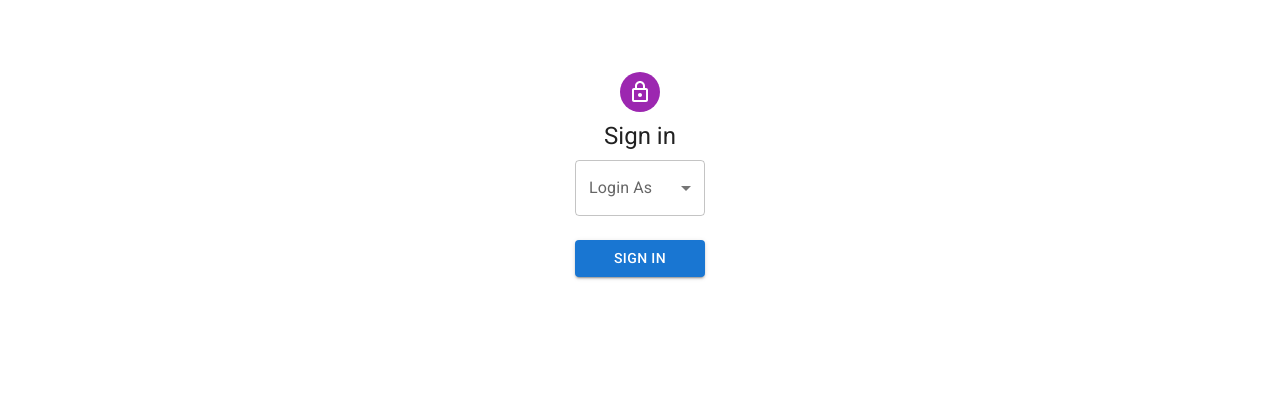
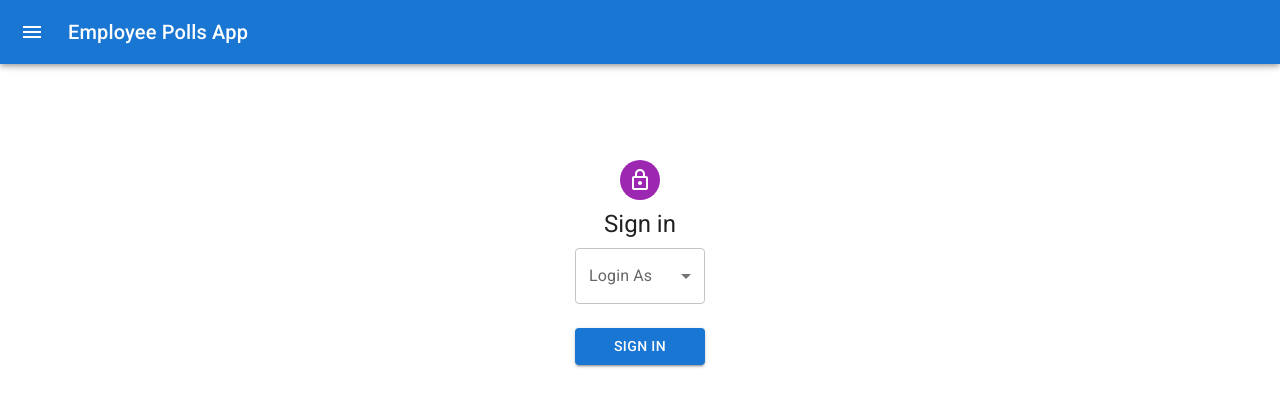
Before and after one commit to aa-rabie/udacity-react-employee-polls, a React (Create React App) app in the folder emp-polls-app/: page / in a window 1280 px wide. Shown: the top 406 px of the page. Built offline with nearby package versions, Linux system fonts and the light colour scheme.

Commit message:
adding react-router

```diff
--- a/emp-polls-app/package.json
+++ b/emp-polls-app/package.json
@@ -12,10 +12,14 @@
     "@testing-library/jest-dom": "^5.16.5",
     "@testing-library/react": "^13.4.0",
     "@testing-library/user-event": "^14.4.3",
+    "localforage": "^1.10.0",
+    "match-sorter": "^6.3.1",
     "react": "^18.2.0",
     "react-dom": "^18.2.0",
     "react-redux": "^8.0.5",
+    "react-router-dom": "^6.11.2",
     "react-scripts": "5.0.1",
+    "sort-by": "^1.2.0",
     "web-vitals": "^2.1.4"
   },
   "scripts": {
--- a/emp-polls-app/src/App.js
+++ b/emp-polls-app/src/App.js
@@ -1,12 +1,12 @@
 import CssBaseline from "@mui/material/CssBaseline";
 
-import Signup from "./features/login/Login";
+import Login from "./features/login/Login";
 
 function App() {
   return (
     <>
       <CssBaseline />
-      <Signup />
+      <Login />
     </>
   );
 }
--- a/emp-polls-app/src/features/login/Login.js
+++ b/emp-polls-app/src/features/login/Login.js
@@ -19,7 +19,7 @@ import { setAuthUser } from "../authUser/authUserSlice";
 
 const defaultTheme = createTheme();
 
-export default function SignIn() {
+export default function Login() {
   const dispatch = useDispatch();
   const [selectedUser, setSeletedUser] = useState("");
   const [alertDisplayed, setAlertDisplayed] = useState(false);
--- a/emp-polls-app/src/index.js
+++ b/emp-polls-app/src/index.js
@@ -3,20 +3,36 @@ import { createRoot } from "react-dom/client";
 import { Provider } from "react-redux";
 import { store } from "./app/store";
 
-import App from "./App";
+import Root from "./routes/root";
+import ErrorPage from "./routes/error-page";
+import Login from "./features/login/Login";
 import reportWebVitals from "./reportWebVitals";
 import "@fontsource/roboto/300.css";
 import "@fontsource/roboto/400.css";
 import "@fontsource/roboto/500.css";
 import "@fontsource/roboto/700.css";
 
+import { createBrowserRouter, RouterProvider } from "react-router-dom";
+
 const container = document.getElementById("root");
 const root = createRoot(container);
+
+const router = createBrowserRouter([
+  {
+    path: "/",
+    element: <Root />,
+    errorElement: <ErrorPage />,
+    children: [
+      { index: true, element: <Login /> },
+      /* existing routes */
+    ],
+  },
+]);
 
 root.render(
   <React.StrictMode>
     <Provider store={store}>
-      <App />
+      <RouterProvider router={router} />
     </Provider>
   </React.StrictMode>
 );
--- /dev/null
+++ b/emp-polls-app/src/routes/error-page.js
@@ -0,0 +1,33 @@
+import React from "react";
+import { Box, CssBaseline, Typography } from "@mui/material";
+import { purple } from "@mui/material/colors";
+import { useRouteError } from "react-router-dom";
+
+const primary = purple[500]; // #f44336
+
+export default function ErrorPage() {
+  const error = useRouteError();
+  console.error(error);
+  return (
+    <>
+    <CssBaseline/>
+      <Box
+        sx={{
+          display: "flex",
+          justifyContent: "center",
+          alignItems: "center",
+          flexDirection: "column",
+          minHeight: "100vh",
+          backgroundColor: primary,
+        }}
+      >
+        <Typography variant="h6" style={{ color: "white" }}>
+          Sorry, an unexpected error has occurred.
+        </Typography>
+        <Typography variant="h6" style={{ color: "white" }}>
+          {error.statusText || error.message}
+        </Typography>
+      </Box>
+    </>
+  );
+}
--- /dev/null
+++ b/emp-polls-app/src/routes/root.js
@@ -0,0 +1,147 @@
+import * as React from "react";
+import { styled, useTheme } from "@mui/material/styles";
+import Box from "@mui/material/Box";
+import Drawer from "@mui/material/Drawer";
+import CssBaseline from "@mui/material/CssBaseline";
+import MuiAppBar from "@mui/material/AppBar";
+import Toolbar from "@mui/material/Toolbar";
+import List from "@mui/material/List";
+import Typography from "@mui/material/Typography";
+import Divider from "@mui/material/Divider";
+import IconButton from "@mui/material/IconButton";
+import MenuIcon from "@mui/icons-material/Menu";
+import ChevronLeftIcon from "@mui/icons-material/ChevronLeft";
+import ChevronRightIcon from "@mui/icons-material/ChevronRight";
+import ListItem from "@mui/material/ListItem";
+import ListItemButton from "@mui/material/ListItemButton";
+import ListItemIcon from "@mui/material/ListItemIcon";
+import ListItemText from "@mui/material/ListItemText";
+import LoginIcon from "@mui/icons-material/Login";
+import { Outlet, Link } from "react-router-dom";
+
+const drawerWidth = 240;
+
+const Main = styled("main", { shouldForwardProp: (prop) => prop !== "open" })(
+  ({ theme, open }) => ({
+    flexGrow: 1,
+    padding: theme.spacing(3),
+    transition: theme.transitions.create("margin", {
+      easing: theme.transitions.easing.sharp,
+      duration: theme.transitions.duration.leavingScreen,
+    }),
+    marginLeft: `-${drawerWidth}px`,
+    ...(open && {
+      transition: theme.transitions.create("margin", {
+        easing: theme.transitions.easing.easeOut,
+        duration: theme.transitions.duration.enteringScreen,
+      }),
+      marginLeft: 0,
+    }),
+  })
+);
+
+const AppBar = styled(MuiAppBar, {
+  shouldForwardProp: (prop) => prop !== "open",
+})(({ theme, open }) => ({
+  transition: theme.transitions.create(["margin", "width"], {
+    easing: theme.transitions.easing.sharp,
+    duration: theme.transitions.duration.leavingScreen,
+  }),
+  ...(open && {
+    width: `calc(100% - ${drawerWidth}px)`,
+    marginLeft: `${drawerWidth}px`,
+    transition: theme.transitions.create(["margin", "width"], {
+      easing: theme.transitions.easing.easeOut,
+      duration: theme.transitions.duration.enteringScreen,
+    }),
+  }),
+}));
+
+const DrawerHeader = styled("div")(({ theme }) => ({
+  display: "flex",
+  alignItems: "center",
+  padding: theme.spacing(0, 1),
+  // necessary for content to be below app bar
+  ...theme.mixins.toolbar,
+  justifyContent: "flex-end",
+}));
+
+export default function Root() {
+  const theme = useTheme();
+  const [open, setOpen] = React.useState(false);
+
+  const handleDrawerOpen = () => {
+    setOpen(true);
+  };
+
+  const handleDrawerClose = () => {
+    setOpen(false);
+  };
+
+  const menuItems = [
+    {
+      text: "Login",
+      url: "",
+    },
+  ];
+
+  return (
+    <Box sx={{ display: "flex" }}>
+      <CssBaseline />
+      <AppBar position="fixed" open={open}>
+        <Toolbar>
+          <IconButton
+            color="inherit"
+            aria-label="open drawer"
+            onClick={handleDrawerOpen}
+            edge="start"
+            sx={{ mr: 2, ...(open && { display: "none" }) }}
+          >
+            <MenuIcon />
+          </IconButton>
+          <Typography variant="h6" noWrap component="div">
+            Employee Polls App
+          </Typography>
+        </Toolbar>
+      </AppBar>
+      <Drawer
+        sx={{
+          width: drawerWidth,
+          flexShrink: 0,
+          "& .MuiDrawer-paper": {
+            width: drawerWidth,
+            boxSizing: "border-box",
+          },
+        }}
+        variant="persistent"
+        anchor="left"
+        open={open}
+      >
+        <DrawerHeader>
+          <IconButton onClick={handleDrawerClose}>
+            {theme.direction === "ltr" ? (
+              <ChevronLeftIcon />
+            ) : (
+              <ChevronRightIcon />
+            )}
+          </IconButton>
+        </DrawerHeader>
+        <Divider />
+        <List>
+          <ListItem key={"Login"} disablePadding>
+            <ListItemButton component={Link} to={""}>
+              <ListItemIcon>
+                <LoginIcon />
+              </ListItemIcon>
+              <ListItemText primary={"Login"} />
+            </ListItemButton>
+          </ListItem>
+        </List>
+      </Drawer>
+      <Main open={open}>
+        <DrawerHeader />
+        <Outlet />
+      </Main>
+    </Box>
+  );
+}
```
Also changed, not shown: 1 other file (tests, documents, lock files or other folders).
